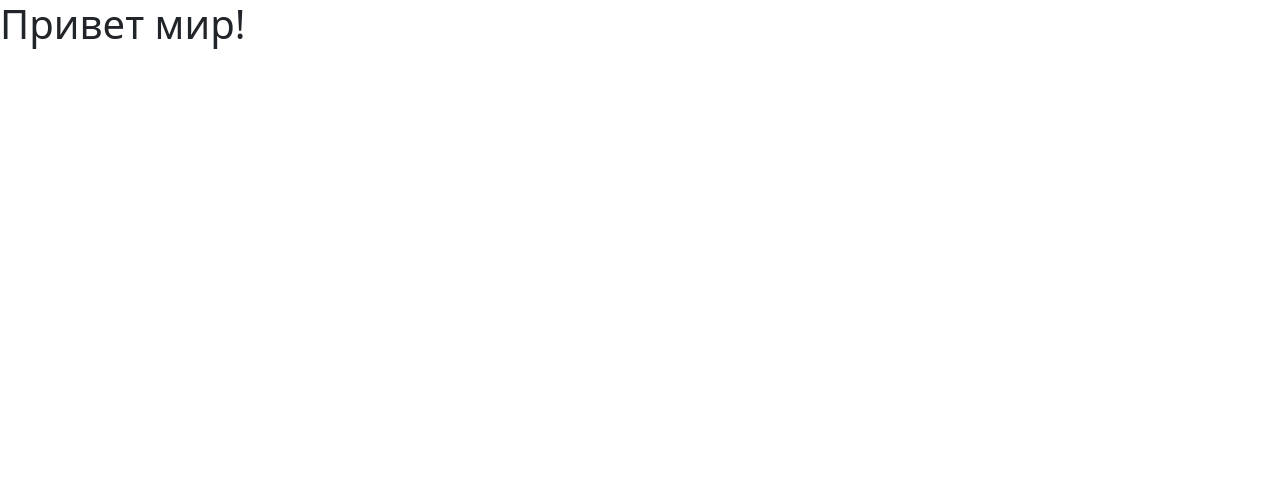
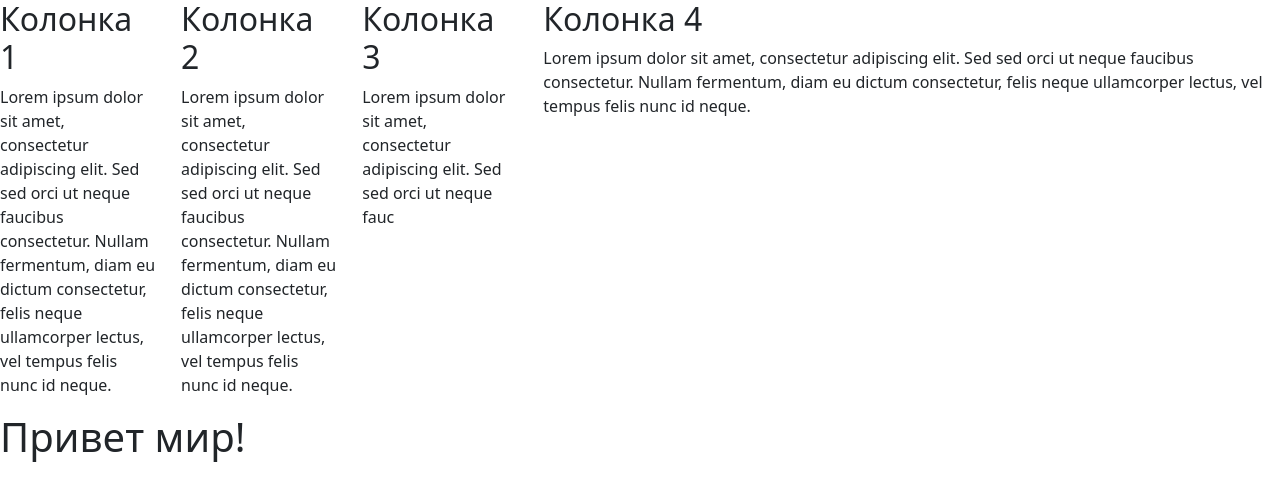
Before and after one commit to kotet912/analiz-bootstrap, a website: page index.html in a window 1280 px wide. Drawn offline with nearby package versions, Linux system fonts and the light colour scheme.

Commit message:
col-lg-5

```diff
--- a/index.html
+++ b/index.html
@@ -11,6 +11,33 @@
 </head>
 
 <body>
+  <div class="row">
+    <div class="col-lg-5">
+      <div class="row">
+        <div class="col">
+          <h2>Колонка 1</h2>
+          <p>Lorem ipsum dolor sit amet, consectetur adipiscing elit. Sed sed orci ut neque faucibus consectetur.
+            Nullam
+            fermentum, diam eu dictum consectetur, felis neque ullamcorper lectus, vel tempus felis nunc id neque.</p>
+        </div>
+        <div class="col">
+          <h2>Колонка 2</h2>
+          <p>Lorem ipsum dolor sit amet, consectetur adipiscing elit. Sed sed orci ut neque faucibus consectetur.
+            Nullam
+            fermentum, diam eu dictum consectetur, felis neque ullamcorper lectus, vel tempus felis nunc id neque.</p>
+        </div>
+        <div class="col">
+          <h2>Колонка 3</h2>
+          <p>Lorem ipsum dolor sit amet, consectetur adipiscing elit. Sed sed orci ut neque fauc
+        </div>
+      </div>
+    </div>
+    <div class="col-lg-7">
+      <h2>Колонка 4</h2>
+      <p>Lorem ipsum dolor sit amet, consectetur adipiscing elit. Sed sed orci ut neque faucibus consectetur. Nullam
+        fermentum, diam eu dictum consectetur, felis neque ullamcorper lectus, vel tempus felis nunc id neque.</p>
+    </div>
+  </div>
   <h1>Привет мир!</h1>
   <script src="https://cdn.jsdelivr.net/npm/@popperjs/core@2.11.8/dist/umd/popper.min.js"
     integrity="sha384-I7E8VVD/ismYTF4hNIPjVp/Zjvgyol6VFvRkX/vR+Vc4jQkC+hVqc2pM8ODewa9r"
```
